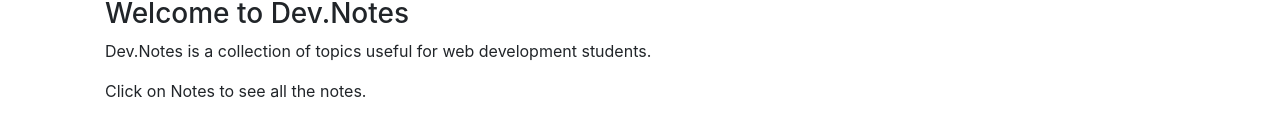
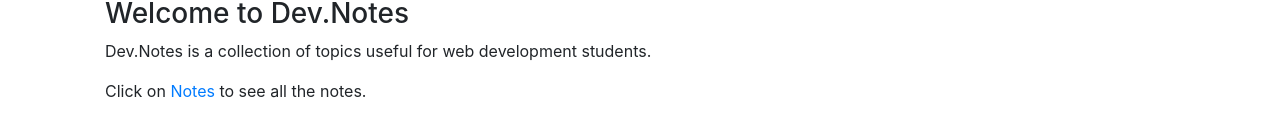
Before and after one commit to anudukkipati/react-redux-DevNotes, a React (Create React App) app in the folder devnotes-frontend/: page / in a window 1280 px wide. Shown: the part 303-440 px from the top of the page. Built offline with nearby package versions, Linux system fonts and the light colour scheme.

Commit message:
add link to home page

```diff
--- a/devnotes-frontend/src/App.js
+++ b/devnotes-frontend/src/App.js
@@ -1,6 +1,6 @@
 import React from 'react';
 //import logo from './logo.svg';
-import { Route, Switch, withRouter } from 'react-router-dom'
+import { Route, Switch } from 'react-router-dom'
 import 'bootstrap/dist/css/bootstrap.min.css';
 import './App.css';
 import Header from './components/Header.js'
--- a/devnotes-frontend/src/components/Home.js
+++ b/devnotes-frontend/src/components/Home.js
@@ -1,12 +1,12 @@
 import React from 'react'
-
+import { Link } from 'react-router-dom';
 
 const Home = () => {
     return (
         <div className ="home">
             <h3>Welcome to Dev.Notes</h3>
             <p>Dev.Notes is a collection of topics useful for web development students.</p>
-            <p>Click on Notes to see all the notes.</p>
+            <p>Click on <Link to="/notes">Notes</Link> to see all the notes.</p>
         </div>
     )
 }
--- a/devnotes-frontend/src/components/NoteCard.js
+++ b/devnotes-frontend/src/components/NoteCard.js
@@ -24,4 +24,3 @@
 }
 
 export default NoteCard
-// <button onClick={()=>this.props.dispatch({type:'DELETE_NOTE',id: id})}>Delete</button>
```
